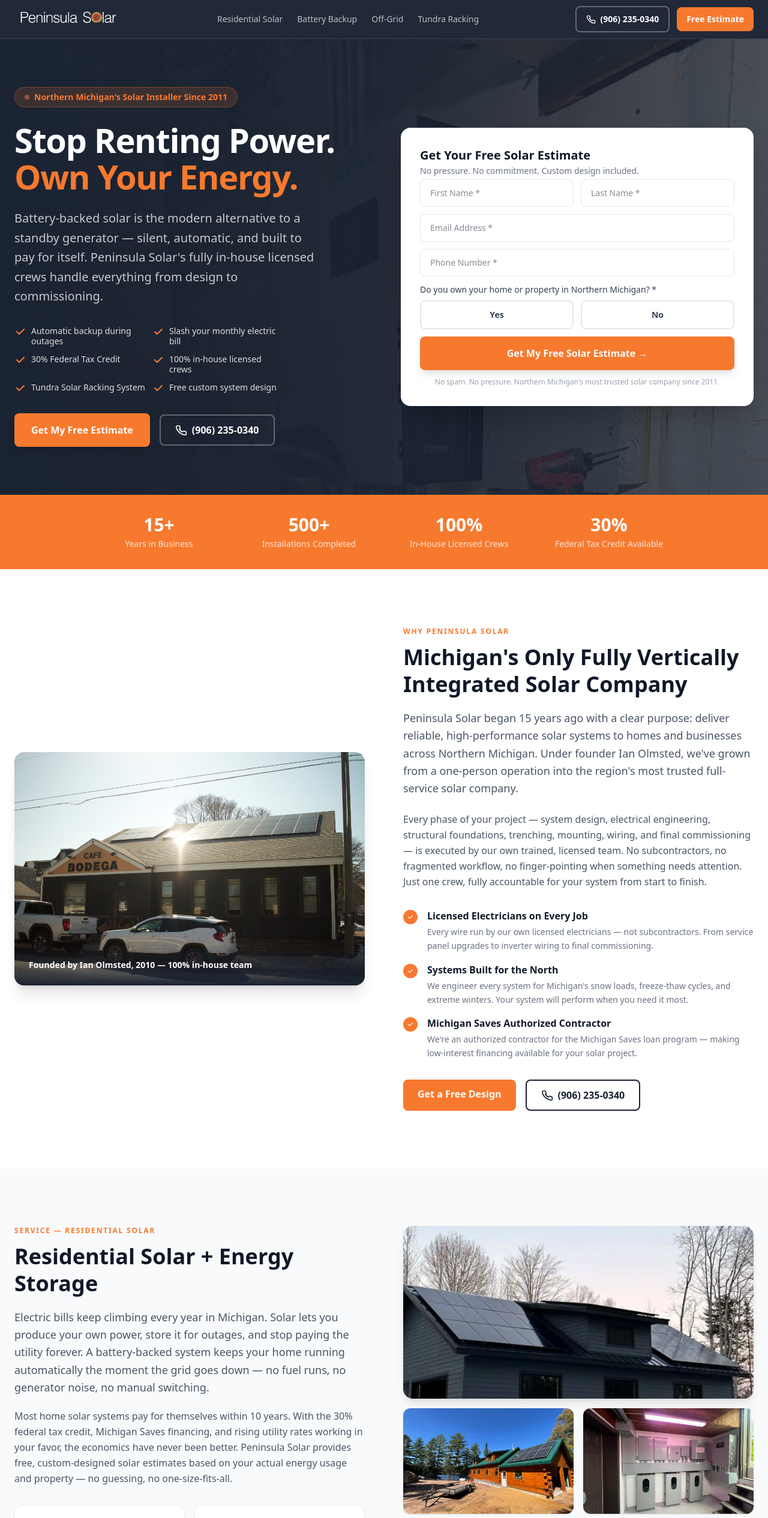
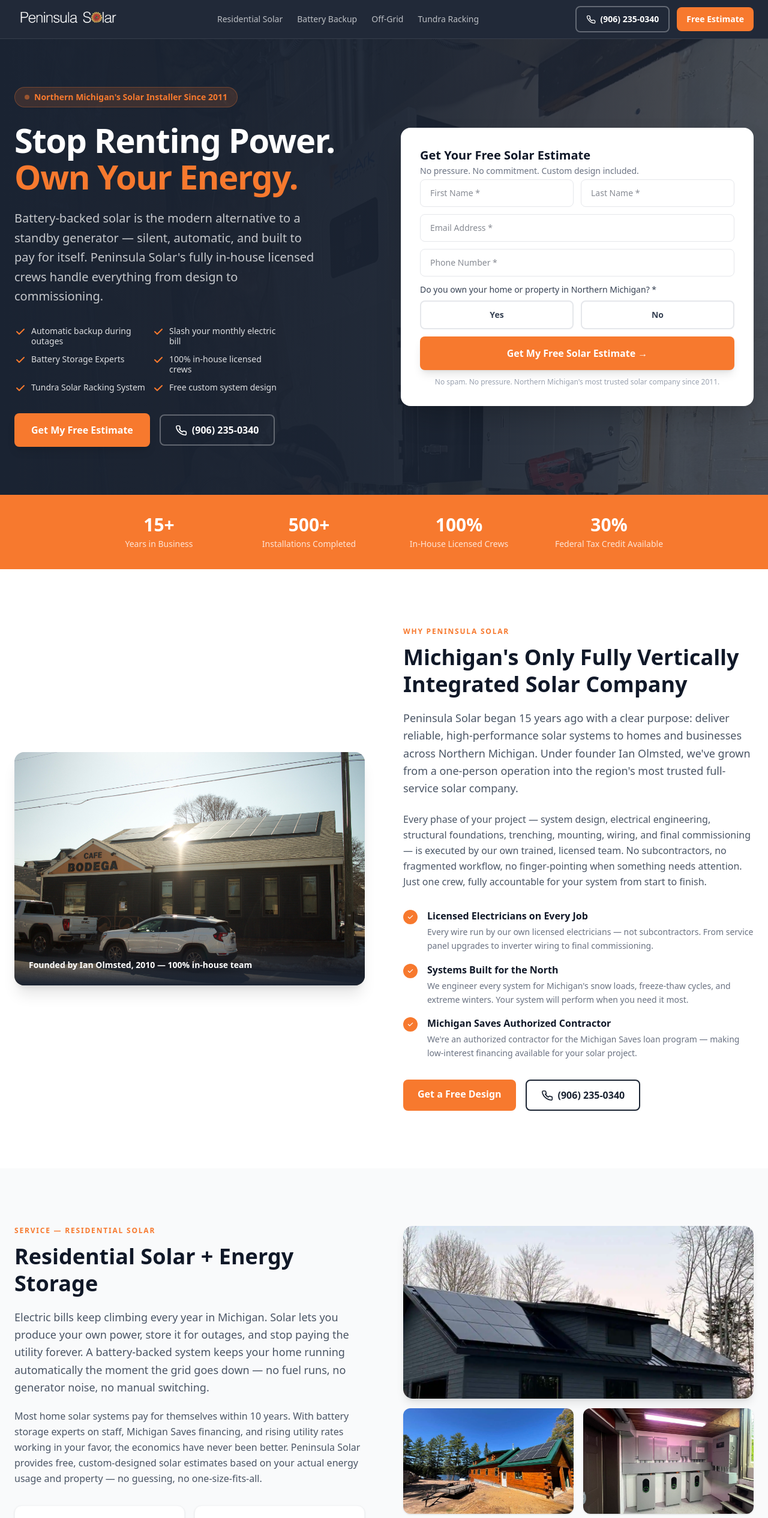
Before and after one commit to Landing-Pages-Websites/peninsula-solar-landing, a Next.js app: page / in a window 1280 px wide. Shown: the top 2531 px of the page at 60% size. Built offline with nearby package versions, Linux system fonts and the light colour scheme.

Commit message:
Replace '30% Federal Tax Credit' with 'Battery Storage Experts' throughout LP

```diff
--- a/src/app/page.tsx
+++ b/src/app/page.tsx
@@ -216,7 +216,7 @@
                 {[
                   "Automatic backup during outages",
                   "Slash your monthly electric bill",
-                  "30% Federal Tax Credit",
+                  "Battery Storage Experts",
                   "100% in-house licensed crews",
                   "Tundra Solar Racking System",
                   "Free custom system design",
@@ -323,7 +323,7 @@
                 Electric bills keep climbing every year in Michigan. Solar lets you produce your own power, store it for outages, and stop paying the utility forever. A battery-backed system keeps your home running automatically the moment the grid goes down — no fuel runs, no generator noise, no manual switching.
               </p>
               <p className="text-gray-600 leading-relaxed mb-8">
-                Most home solar systems pay for themselves within 10 years. With the 30% federal tax credit, Michigan Saves financing, and rising utility rates working in your favor, the economics have never been better. Peninsula Solar provides free, custom-designed solar estimates based on your actual energy usage and property — no guessing, no one-size-fits-all.
+                Most home solar systems pay for themselves within 10 years. With battery storage experts on staff, Michigan Saves financing, and rising utility rates working in your favor, the economics have never been better. Peninsula Solar provides free, custom-designed solar estimates based on your actual energy usage and property — no guessing, no one-size-fits-all.
               </p>
               <div className="grid sm:grid-cols-2 gap-4 mb-8">
                 {[
@@ -340,7 +340,7 @@
                   {
                     icon: <svg className="w-6 h-6" fill="none" stroke="currentColor" strokeWidth={2} viewBox="0 0 24 24"><circle cx="12" cy="12" r="10"/><path d="M12 6v6l4 2" strokeLinecap="round"/></svg>,
                     title: "Save Thousands Over Time",
-                    body: "Cut your electric bill by up to 100%. Most systems see ROI within 10 years with the 30% federal tax credit.",
+                    body: "Cut your electric bill by up to 100%. Most systems see ROI within 10 years — backed by our battery storage experts.",
                   },
                   {
                     icon: <svg className="w-6 h-6" fill="none" stroke="currentColor" strokeWidth={2} viewBox="0 0 24 24"><rect x="2" y="3" width="20" height="14" rx="2"/><path d="M8 21h8M12 17v4" strokeLinecap="round"/></svg>,
@@ -652,7 +652,7 @@
                   "Free, fully engineered custom system design",
                   "No pushy sales tactics — ever",
                   "Michigan Saves financing options available",
-                  "30% federal tax credit guidance included",
+                  "Battery storage experts on every project",
                   "In-house crew handles permits, installation, commissioning",
                 ].map(pt => (
                   <div key={pt} className="flex items-center gap-3 text-gray-700">
```
